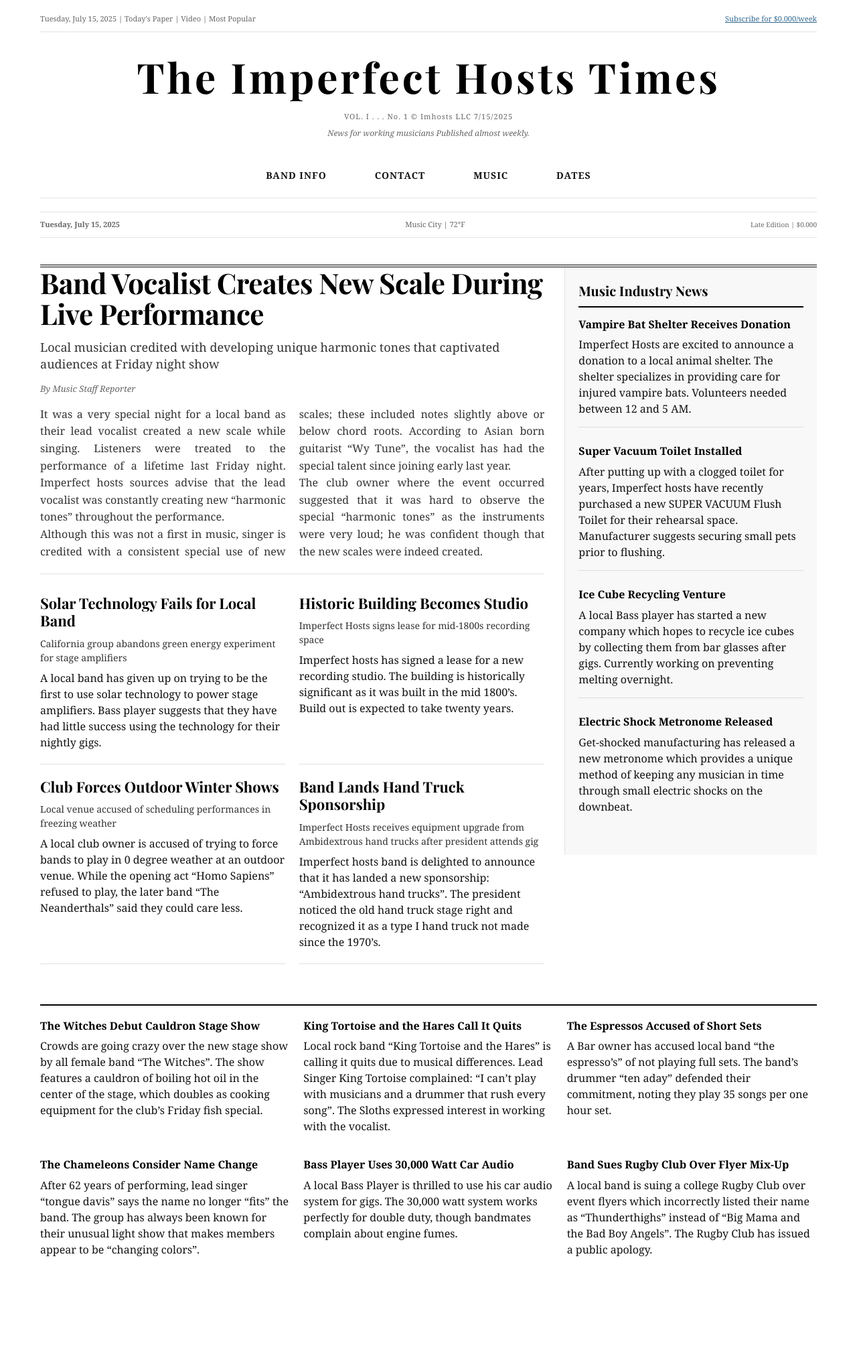
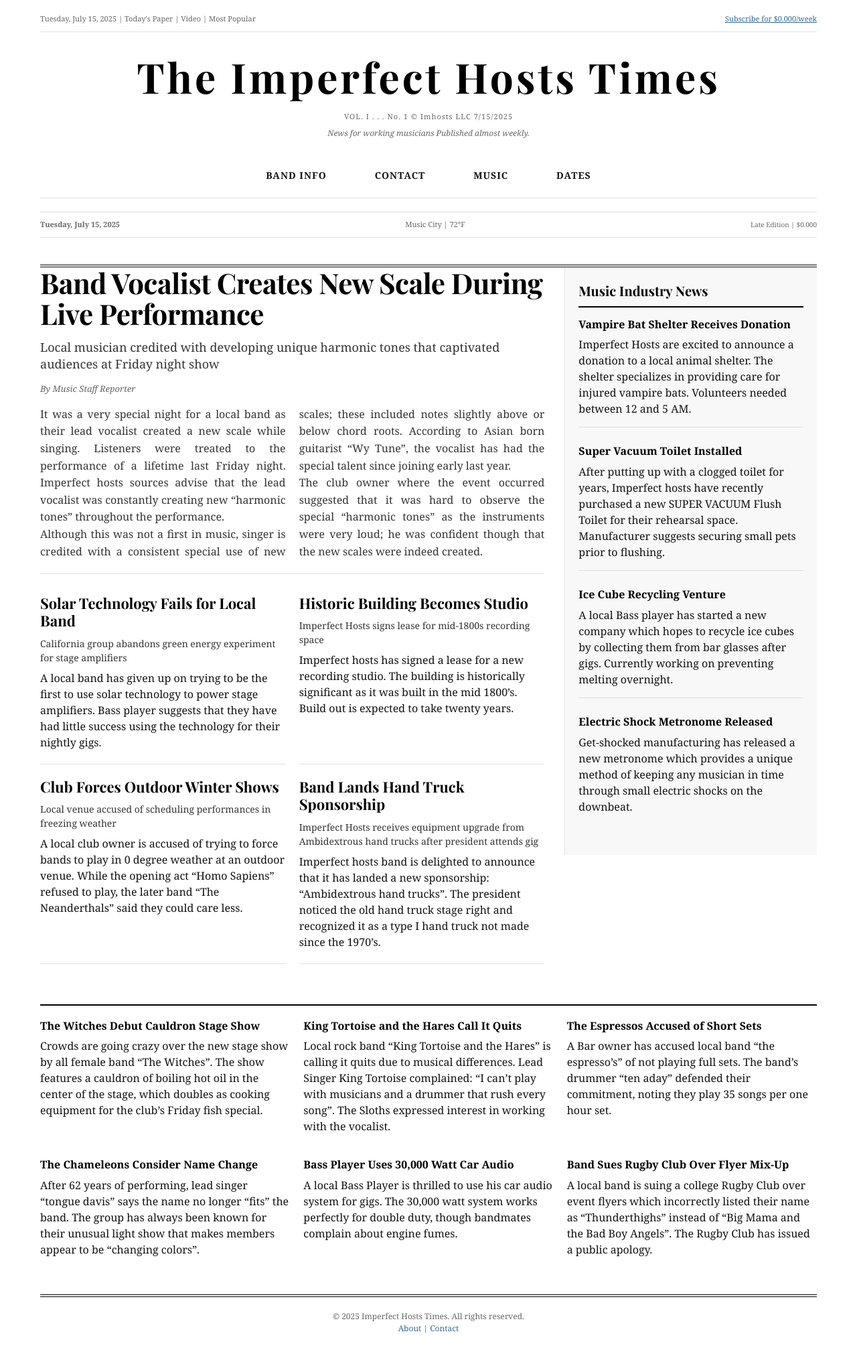
Before and after one commit to mmenne01/imperfect-hosts, a Jekyll site: the page built from index.markdown, in a window 1280 px wide. Shown: the whole page at 67% size. Built offline with Jekyll 4.4.1, drawn with Linux system fonts in a browser that asks for light colours; some web fonts are replaced; before the commit the page ends 1892 px from its top, so only the background shows below that.

Commit message:
Add footer section

```diff
--- a/_layouts/default.html
+++ b/_layouts/default.html
@@ -369,6 +369,25 @@
             margin-bottom: 10px;
             font-weight: 700;
         }
+
+        /* Footer */
+        .footer {
+            border-top: 4px double #000;
+            padding: 20px 0;
+            text-align: center;
+            font-size: 12px;
+            color: #666;
+            margin-top: 40px;
+        }
+
+        .footer a {
+            color: #326891;
+            text-decoration: none;
+        }
+
+        .footer a:hover {
+            text-decoration: underline;
+        }
     </style>
 </head>
 <body>
@@ -402,6 +421,11 @@
         </header>
 
         {{ content }}
+
+        <footer class="footer">
+            <p>&copy; 2025 Imperfect Hosts Times. All rights reserved.</p>
+            <p><a href="/about/">About</a> | <a href="#contact">Contact</a></p>
+        </footer>
     </div>
 </body>
 </html>
```
